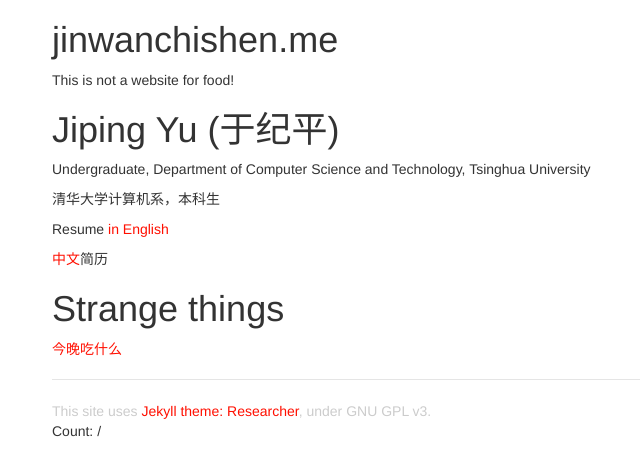
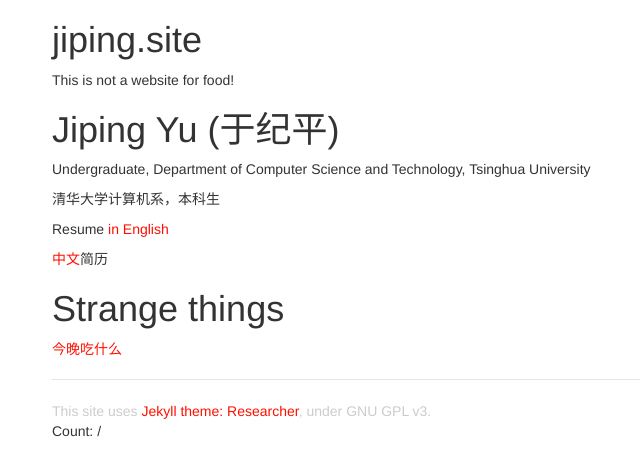
Before and after one commit to ufozgg/ruizhe, a Jekyll site: the page built from index.md, in a window 1280 px wide. Shown: the top 476 px of the page, without its empty margins (253-893 px from the left). Built offline with Jekyll 4.4.1, drawn with Linux system fonts in a browser that asks for light colours; comment, search, counter and statistics services are not loaded.

Commit message:
modify domain

```diff
--- a/index.md
+++ b/index.md
@@ -1,8 +1,8 @@
 ---
 layout: default
-title: jinwanchishen.me
+title: jiping.site
 ---
-# jinwanchishen.me
+# jiping.site
 
 This is not a website for food!
 
```
